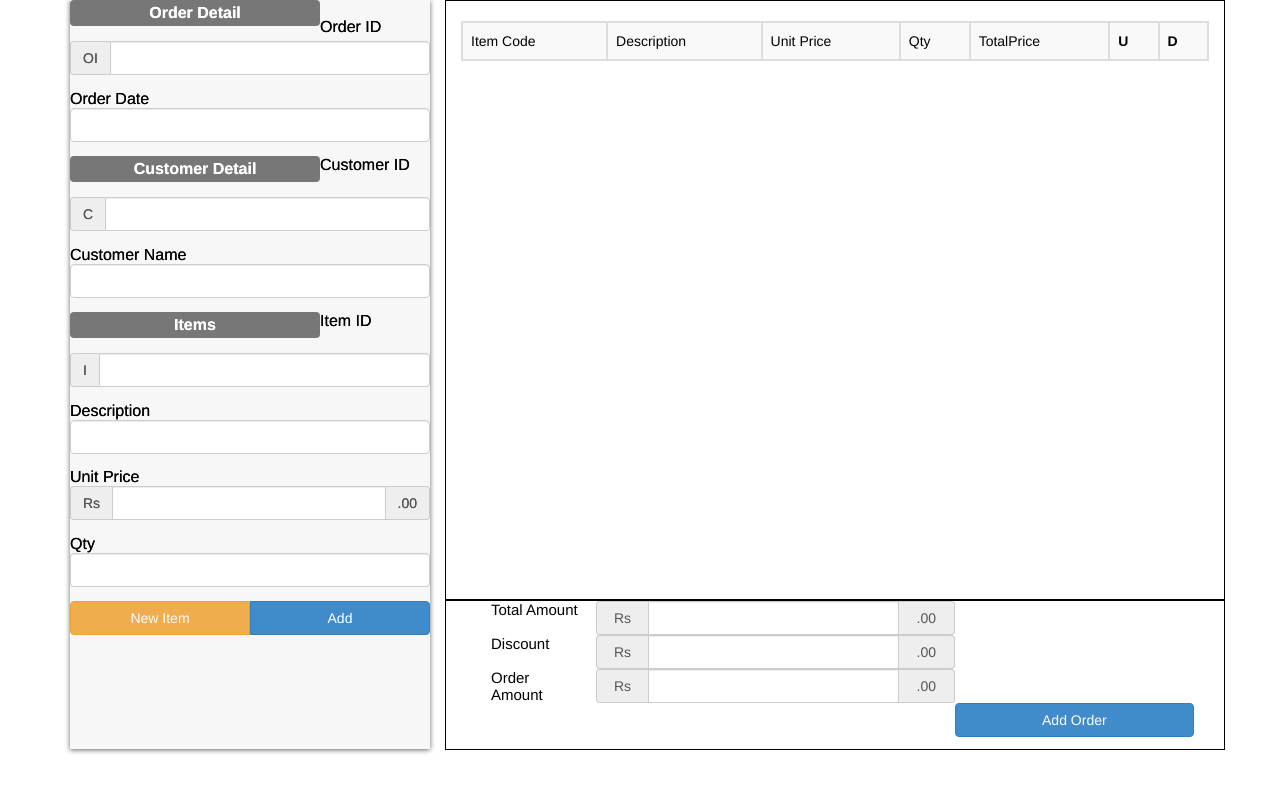
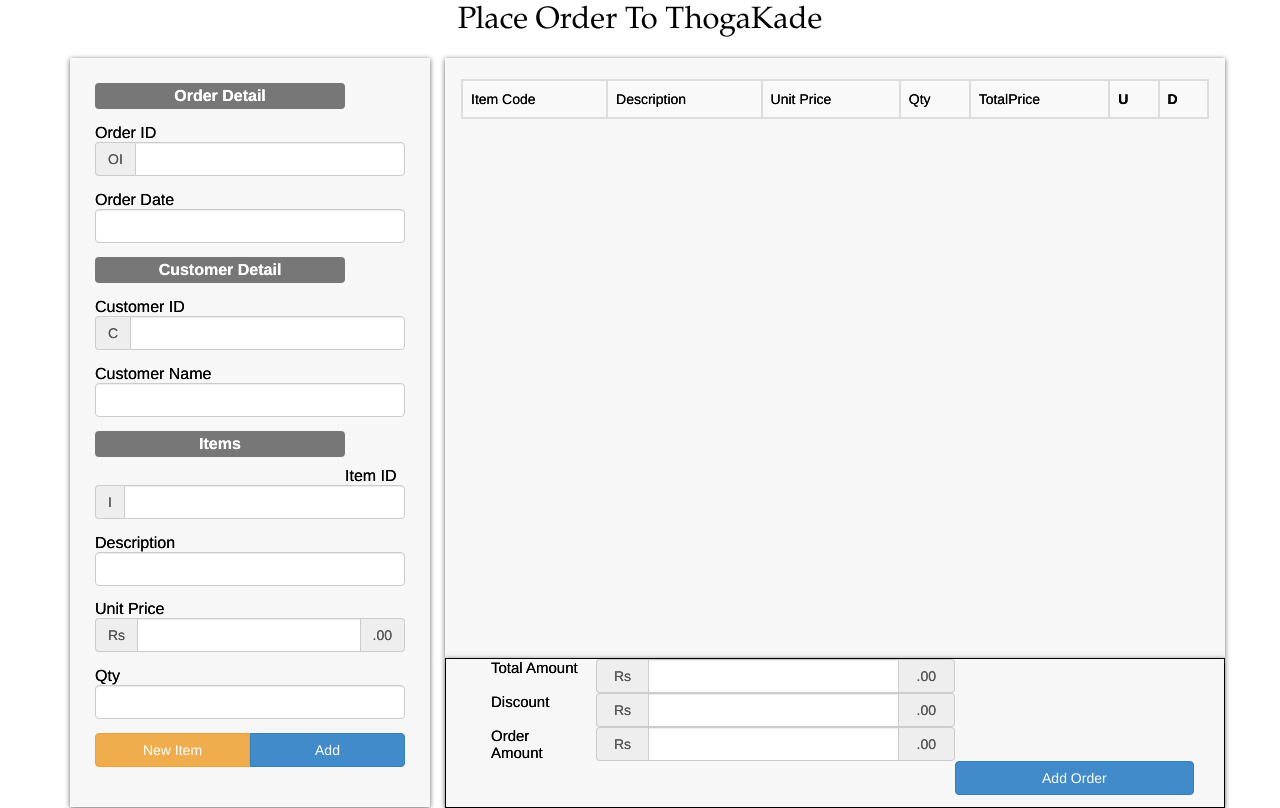
Before and after one commit to ChathurangaSandun/ThogakadeAbsdUX, a plain HTML site: page public_html/PlaceOrder.html in a window 1280 px wide. Drawn offline with nearby package versions, Linux system fonts and the light colour scheme.

Commit message:
update last day 5.00am

```diff
--- a/public_html/PlaceOrder.html
+++ b/public_html/PlaceOrder.html
@@ -10,7 +10,6 @@ and open the template in the editor.
         <meta charset="UTF-8">
         <meta name="viewport" content="width=device-width, initial-scale=1.0">
         <link href="lib/css/bootstrap.css" rel="stylesheet" type="text/css">
-        <link href="lib/css/createAccountStyle.css" rel="stylesheet" type="text/css">
         <script type="text/javascript" src="lib/js/jquery-ui.js"></script>
         <link rel="stylesheet" href="lib/css/jquery-ui.css">
         <script type="text/javascript" src="lib/js/jquery-2.1.3.js" ></script>
@@ -23,9 +22,12 @@ and open the template in the editor.
         <style type="text/css">
 
             #orderForm{
-                font-size: initial;
-
-                height: 750px;
+	font-size: initial;
+	height: 750px;
+	padding-top: 25px;
+	padding-left: 25px;
+	padding-right: 25px;
+	padding-bottom: 0px;
             }
 
             #orderForm .label{
@@ -182,6 +184,9 @@ and open the template in the editor.
 
 
     <body>
+    <div id="headSentence">
+        	<h1><center><font id="head">Place Order To ThogaKade</font></center></h1>
+    </div>
 
         <div class="container">
             <div class="row">
@@ -218,7 +223,7 @@ and open the template in the editor.
 
                         <label id="topic" class="label label-default col-lg-12">Items</label>
                         <div class="form-group">
-                            <label> Item ID</label>
+                            <label>  <br><br>Item ID</label>
                             <div class="input-group col-sm-12">
                                 <div class="input-group-addon">I</div>
                                 <input type="text" class="form-control col-sm-12" id="itemIdInputID"/>
@@ -273,7 +278,7 @@ and open the template in the editor.
                         </table>
                     </div>
 
-                    <div class="col-lg-8" style="border : 1px solid; height:150px; font-size: 15px; font-style: inherit;">
+                    <div  id="amoutDiv" class="col-lg-8" style="border : 1px solid; height:150px; font-size: 15px; font-style: inherit;">
                         <div class="pull-right col-lg-12">
                             <div class="form-inline">
                                 <label class="col-sm-2">Total Amount</label>
--- a/public_html/lib/css/placeOrderStyle.css
+++ b/public_html/lib/css/placeOrderStyle.css
@@ -1,15 +1,14 @@
 @charset "utf-8";
 #orderForm {
 	height: 749px;
-	padding-top: 0px;
-	padding-left: 0px;
-	padding-right: 0px;
-	padding-bottom: 0px;
+	padding-top: 25px;
+	padding-left: 25px;
+	padding-right: 25px;
+	padding-bottom: 25px;
 	margin-bottom: 0px;
 	background-color: #F7F7F7;
 	text-shadow: 0px 0px;
 	background-origin: border-box;
-	background-clip: content-box;
 	-webkit-box-shadow: 0px 1px 5px 0px #666666;
 	box-shadow: 0px 1px 5px 0px #666666;
 	margin-top: 0px;
@@ -20,3 +19,28 @@
 #topic {
 	width: 250px;
 }
+#tableDivID {
+		background-color: #F7F7F7;
+	text-shadow: 0px 0px;
+	background-origin: border-box;
+	-webkit-box-shadow: 0px 1px 5px 0px #666666;
+	box-shadow: 0px 1px 5px 0px #666666;
+	margin-top: 0px;
+	margin-right: 0px;
+	margin-left: 0px;
+	border-color: #F7F7F7;
+}
+#amoutDiv {
+		background-color: #F7F7F7;
+	text-shadow: 0px 0px;
+	background-origin: border-box;
+	-webkit-box-shadow: 0px 1px 5px 0px #666666;
+	box-shadow: 0px 1px 5px 0px #666666;
+	margin-top: 0px;
+	margin-right: 0px;
+	margin-left: 0px;
+	border-color: #F7F7F7;
+}
+#headSentence h1 center #head {
+	font-family: Baskerville, "Palatino Linotype", Palatino, "Century Schoolbook L", "Times New Roman", serif;
+}
```
Also changed, not shown: public_html/AddCustomer.html (+42 -2 lines), public_html/AddItem.html (+2 -0 lines), public_html/image/customer.jpg (added).
